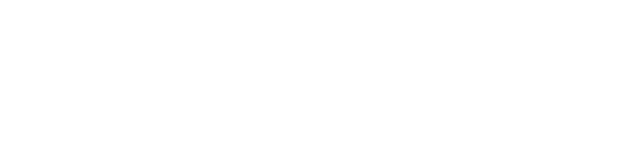
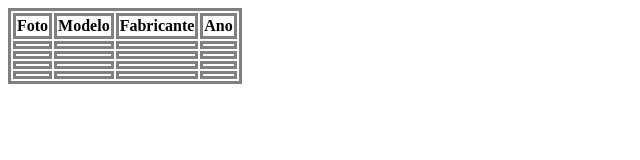
Before and after one commit to Delay37/exercicio-table, a plain HTML site: page index.html in a window 1280 px wide. Shown: the whole page, without its empty margins (0-640 px from the left). Drawn offline with Linux system fonts and the light colour scheme.

Commit message:
Adiciona Tabela sem informações

```diff
--- a/index.html
+++ b/index.html
@@ -1,8 +1,47 @@
 <html lang="pt-br">
     <head>
         <meta charset="utf-8">
+        <style>
+            tr{border: gray solid;}
+            th{border: gray solid;}
+            td{border: gray solid;}
+        </style>
     </head>
     <body>
 
+        <table style="border: solid gray;">
+            <thead>
+                <th>Foto</th>
+                <th>Modelo</th>
+                <th>Fabricante</th>
+                <th>Ano</th>
+            </thead>
+            <tbody>
+                <tr>
+                    <td><img url=""></td>
+                    <td></td>
+                    <td></td>
+                    <td></td>
+                </tr>
+                <tr>
+                    <td><img url=""></td>
+                    <td></td>
+                    <td></td>
+                    <td></td>
+                </tr>
+                <tr>
+                    <td><img url=""></td>
+                    <td></td>
+                    <td></td>
+                    <td></td>
+                </tr>
+                <tr>
+                    <td><img url=""></td>
+                    <td></td>
+                    <td></td>
+                    <td></td>
+                </tr>
+            </tbody>
+        </table>
     </body>
 </html>
```
